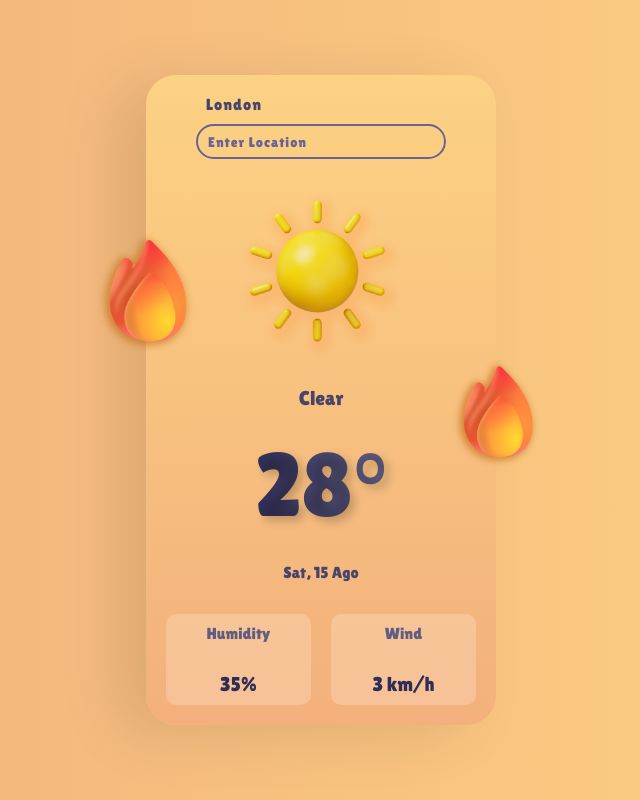
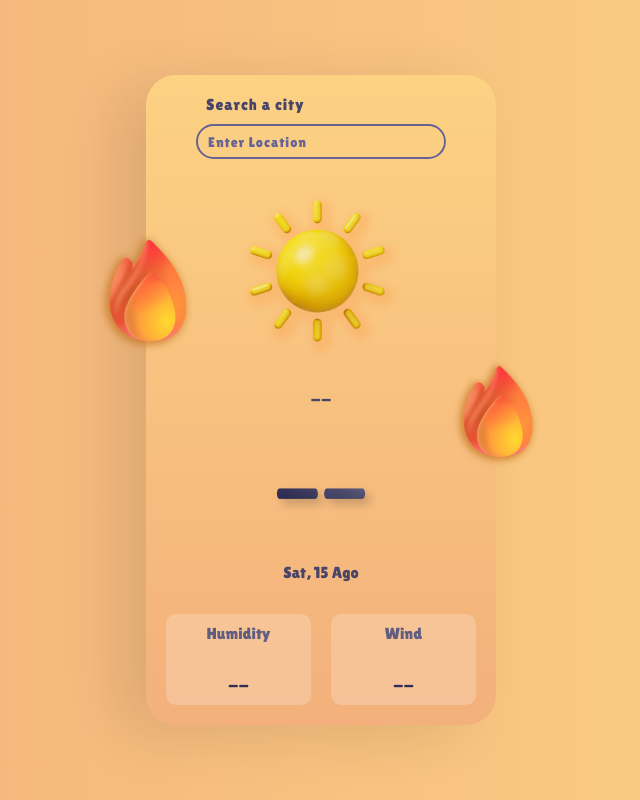
Before and after one commit to RenanNunesz10/weather-app, a React (Vite) app: page / in a window 1280 px wide. Shown: the whole page, without its empty margins (319-959 px from the left). Built offline with nearby package versions, Linux system fonts and the light colour scheme.

Commit message:
feat: update weather display to show dynamic city data and weather information

```diff
--- a/src/components/WheatherApp.jsx
+++ b/src/components/WheatherApp.jsx
@@ -96,13 +96,19 @@ const WheatherApp = () => {
         }
     }
 
+    const weatherInfo = data
+    ? getWeatherInfo(data.weatherCode)
+    : null
+
   return (
     <div className="container">
       <div className="weather-app">
         <div className="search">
           <div className="search-top">
             <i className="fa-solid fa-location-dot"></i>
-            <div className="location">London</div>
+            <div className="location">
+                {data ? data.city : 'Search a city'}
+            </div>
           </div>
 
           <div className="search-bar">
@@ -122,8 +128,13 @@ const WheatherApp = () => {
 
         <div className="weather">
           <img src={sunny} alt="Clear sky" />
-          <div className="weather-type">Clear</div>
-          <div className="temp">28°</div>
+            <div className="weather-type">
+                {weatherInfo ? weatherInfo.description : '--'}
+            </div>
+
+            <div className="temp">
+                {data ? `${Math.round(data.temperature)}°` : '--'}
+            </div>
         </div>
 
         <div className="weather-date">
@@ -134,13 +145,17 @@ const WheatherApp = () => {
           <div className="humidity">
             <div className="data-name">Humidity</div>
             <i className="fa-solid fa-droplet"></i>
-            <div className="data">35%</div>
+            <div className="data">
+                {data ? `${data.humidity}%` : '--'}
+            </div>
           </div>
 
           <div className="wind">
             <div className="data-name">Wind</div>
             <i className="fa-solid fa-wind"></i>
-            <div className="data">3 km/h</div>
+            <div className="data">
+                {data ? `${data.windSpeed} km/h` : '--'}
+            </div>
           </div>
         </div>
       </div>
```
